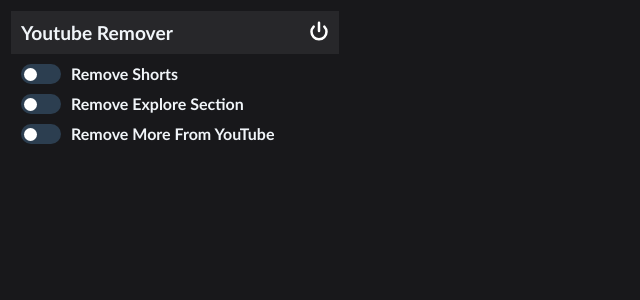
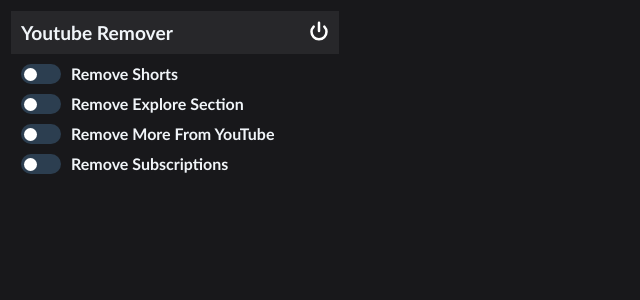
Before and after one commit to Jonathan1600/youtube-remover, a React (Create React App) app: page / in a window 1280 px wide. Both pictures are taken after a click on the button 319 px from the left and 32 px from the top of the page. Shown: the top 300 px of the page, without its empty margins (0-640 px from the left). Built offline with nearby package versions, Linux system fonts and the light colour scheme; no server answers; the HTML template or start-up script is replaced by a standard one.

Commit message:
Subs button

```diff
--- a/src/App.tsx
+++ b/src/App.tsx
@@ -9,6 +9,7 @@
 	const [shortsEnabled, setShortsEnabled] = useState(true);
 	const [exploreEnabled, setExploreEnabled] = useState(true);
 	const [moreEnabled, setMoreEnabled] = useState(true);
+	const [subscriptionsEnabled, setSubscriptionsEnabled] = useState(true);
 
 	useEffect(() => {
 		const fetchExtensionData = async () => {
@@ -108,6 +109,11 @@
 		setMoreEnabled(!moreEnabled);
 	};
 
+	const toggleSubscriptions = () => {
+		chrome.storage.sync.set({ subscriptions: !subscriptionsEnabled });
+		setSubscriptionsEnabled(!subscriptionsEnabled);
+	};
+
 	return (
 		<div id="main-body">
 			<div id="header">
@@ -161,6 +167,16 @@
 						<span />
 						<strong>Remove More From YouTube</strong>
 					</label>
+					<label>
+						<input
+							id="remove-subscriptions"
+							type="checkbox"
+							defaultChecked={!subscriptionsEnabled}
+							onClick={toggleSubscriptions}
+						/>
+						<span />
+						<strong>Remove Subscriptions</strong>
+					</label>
 				</div>
 			) : (
 				<div id="off-ui">
```
